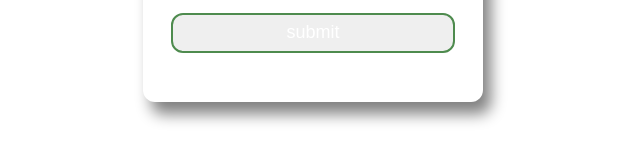
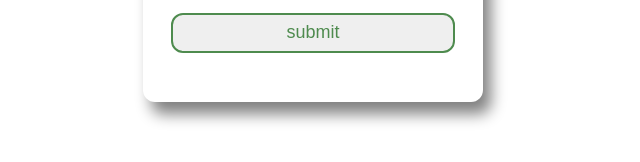
Before and after one commit to deep-git04/logingpage, a plain HTML site: page index.html in a window 1280 px wide. Shown: the part 468-630 px from the top of the page, 327-967 px from the left. Drawn offline with Linux system fonts and the light colour scheme.

Commit message:
Update style.css

```diff
--- a/style.css
+++ b/style.css
@@ -39,9 +39,11 @@ form input{
     border-radius: 12px;
     border:2px solid rgb(78, 139, 78);
     font-size: large;
-    color: white;
+    color: rgb(78, 139, 78);
+
 }
 .submit_btn #btn:hover{
+    color: white;
     background-color: rgb(78, 139, 78);
 }
 .text-message{
```
